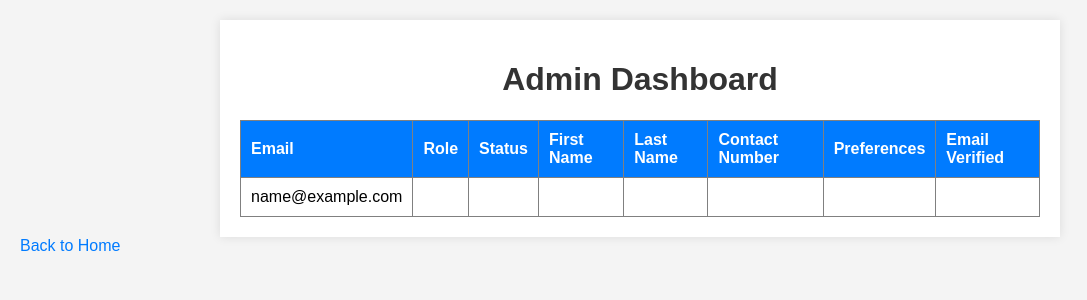
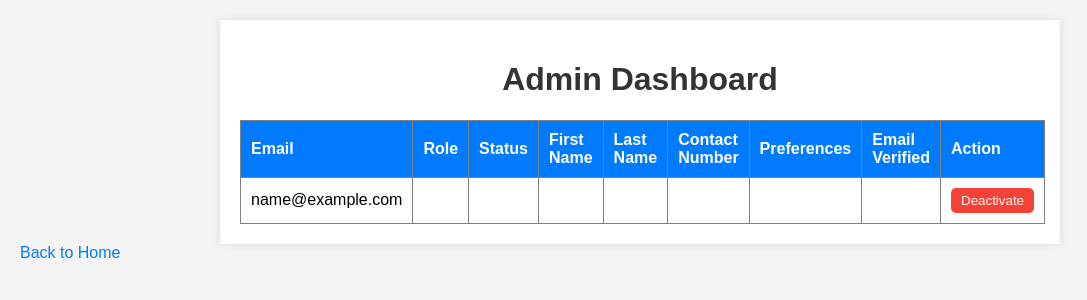
Before and after one commit to prayash-d/cps714_login_authentication, a Django app: template loginSignup/base/templates/user/user_list.html in a window 1280 px wide. Shown: the top 300 px of the page, without its empty margins (0-1087 px from the left). Run offline with Django 3.2, Linux system fonts and the light colour scheme; the template is opened without the code that fills it: values that come from a table or form of the project are taken from there, others are empty; tables that the repository leaves empty hold one stand-in row (values such as "Sample post").

Commit message:
Deactivating user in user list

```diff
--- a/loginSignup/base/templates/user/user_list.html
+++ b/loginSignup/base/templates/user/user_list.html
@@ -48,11 +48,24 @@
         a:hover {
             text-decoration: underline;
         }
+        .deactivate-btn {
+            background-color: #f44336;
+            color: white;
+            padding: 5px 10px;
+            border: none;
+            cursor: pointer;
+            border-radius: 5px;
+        }
+        .deactivate-btn:hover {
+            background-color: #d32f2f;
+        }
     </style>
 </head>
 <body>
     <div class="container">
         <h1>Admin Dashboard</h1>
+        <form method="POST">
+            {% csrf_token %}
             <table border="1">
                 <thead>
                     <tr>
@@ -64,6 +77,7 @@
                         <th>Contact Number</th>
                         <th>Preferences</th>
                         <th>Email Verified</th>
+                        <th>Action</th>
                     </tr>
                 </thead>
                 <tbody>
@@ -77,10 +91,18 @@
                         <td>{{ user.profile.contact_number }}</td>
                         <td>{{ user.profile.preferences }}</td>
                         <td>{{ user.email_verified }}</td>
+                        <td>
+                            {% if user.status != 'Inactive' %}
+                                <button class="deactivate-btn" name="deactivate_user" value="{{ user.id }}">Deactivate</button>
+                            {% else %}
+                                <span>Deactivated</span>
+                            {% endif %}
+                        </td>
                     </tr>
                     {% endfor %}
                 </tbody>
             </table>
+        </form>
     </div>
 </body>
 <a class="logout-btn" href="{% url 'base:home' %}">Back to Home</a>
```
Also changed, not shown: loginSignup/base/admin.py (+17 -0 lines), loginSignup/base/models.py (+9 -0 lines), loginSignup/base/views.py (+36 -2 lines), loginSignup/base/backends.py (added), loginSignup/base/migrations/0002_alter_customuser_role.py (added). Lines whose indentation alone changed are shown as unchanged.
